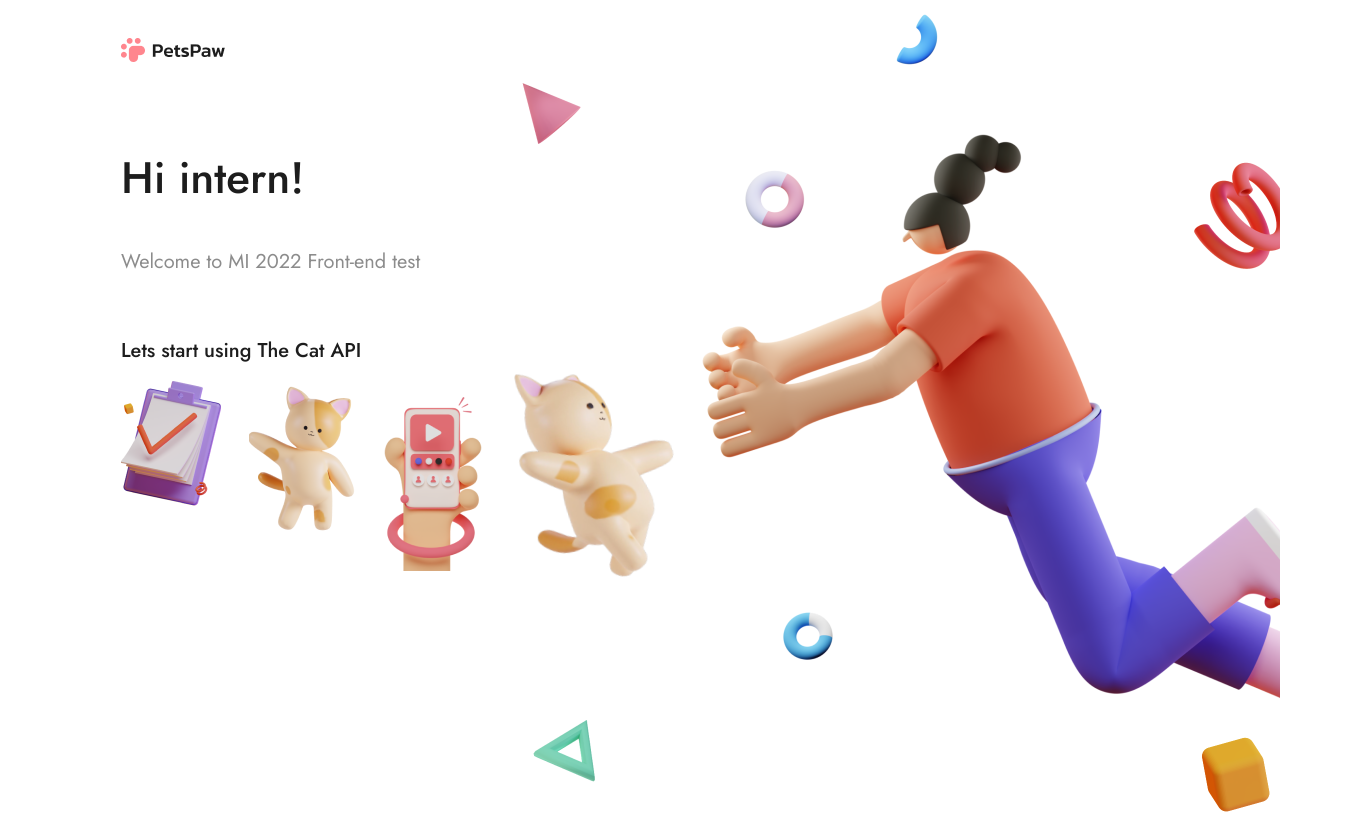
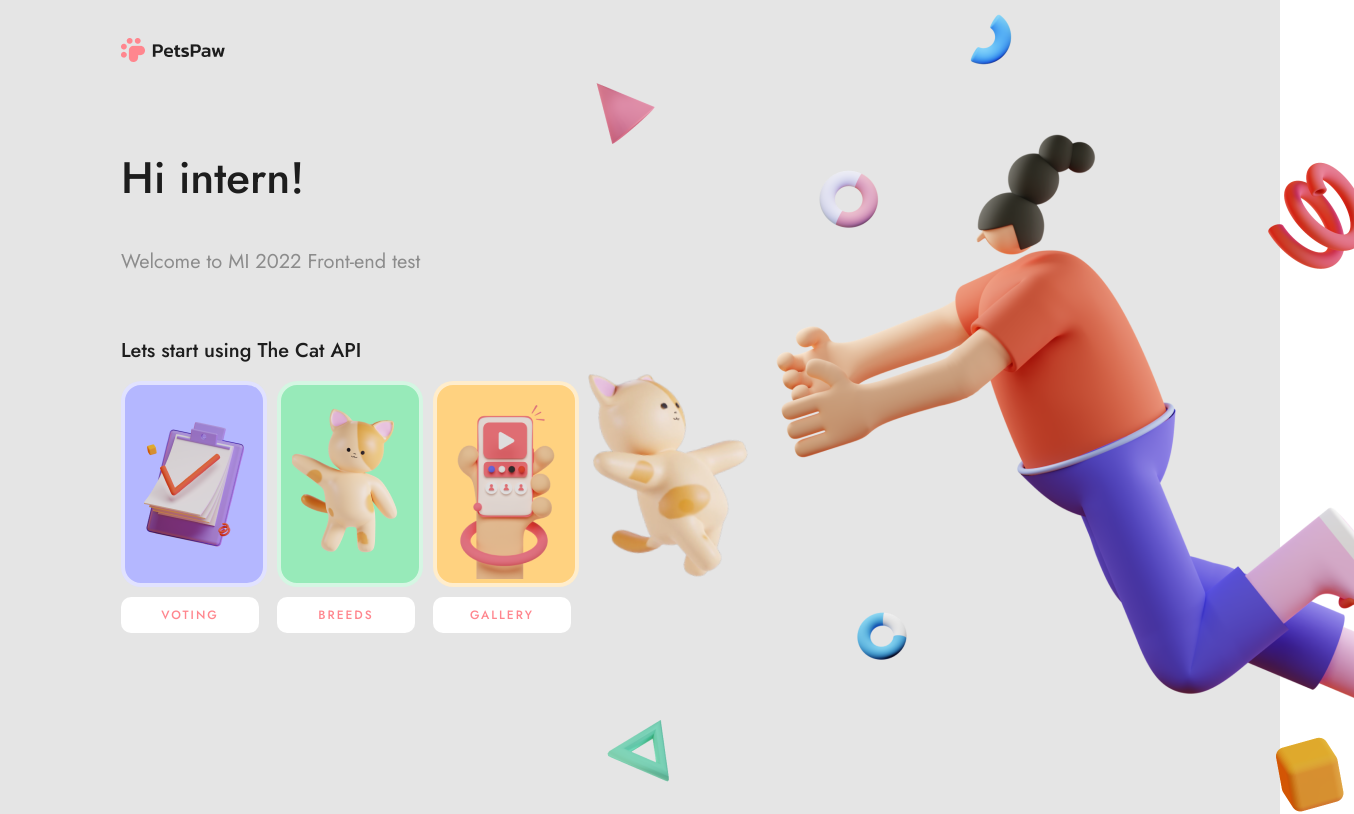
Before and after one commit to Misha77b/cats, a React (Create React App) app: page / in a window 1280 px wide. Shown: the top 814 px of the page, 1354 px wide, since content can reach past the window. Built offline with nearby package versions, Linux system fonts and the light colour scheme; no server answers.

Commit message:
home-page styling

```diff
--- a/src/App.css
+++ b/src/App.css
@@ -5,6 +5,7 @@
 .App{
   display: grid;
   grid-template-columns: 1fr 1fr;
+  background: #E5E5E5;
     /* grid-template-rows: 1fr; */
 }
 
--- a/src/Components/home/Home.jsx
+++ b/src/Components/home/Home.jsx
@@ -1,5 +1,19 @@
-import React from 'react'
-import UseStylesHome from './UseStylesHome'
+import React from 'react';
+import UseStylesHome from './UseStylesHome';
+import Button from '@mui/material/Button';
+
+const btnStyles = {
+  fontFamily: "Jost",
+  fontSize: '12px',
+  fontWeight: '500',
+  letterSpacing: '2px',
+  color: '#FF868E',
+  width: '138px',
+  height: '36px',
+  borderRadius: '10px',
+  textAlign: 'center',
+  background: '#FFFFFF',
+}
 
 const Home = () => {
   UseStylesHome()
@@ -13,17 +27,44 @@ const Home = () => {
         <h2 className='home-starts-title'>Lets start using The Cat API</h2>
 
         <div className='home-menu'>
+
           <div className='btn-container'>
-            <img className='vote-table' src="../assets/homepage/vote-table.png" alt="vote-table" />
-            {/* btn */}
+            <div className='menu-image-container vote-container'>
+              <img className='home-image vote-table' src="../assets/homepage/vote-table.png" alt="vote-table" />
+            </div>
+            <Button
+              // onClick={handleOpen}
+              className='vote-btn home-btn'
+              sx={btnStyles}
+            >
+              VOTING
+            </Button>
           </div>
+
           <div className='btn-container'>
-            <img className='pet-breeds' src="../assets/homepage/pet-breeds.png" alt="pet-breeds" />
-            {/* btn */}
+            <div className='menu-image-container breed-container'>
+              <img className='home-image pet-breeds' src="../assets/homepage/pet-breeds.png" alt="pet-breeds" />
+            </div>
+            <Button
+              // onClick={handleOpen}
+              className='breeds-btn home-btn'
+              sx={btnStyles}
+            >
+              BREEDS
+            </Button>
           </div>
+
           <div className='btn-container'>
-            <img className='images-search' src="../assets/homepage/images-search.png" alt="images-search" />
-            {/* btn */}
+            <div className='menu-image-container search-container'>
+              <img className='home-image images-search' src="../assets/homepage/images-search.png" alt="images-search" />
+            </div>
+            <Button
+              // onClick={handleOpen}
+              className='search-btn home-btn'
+              sx={btnStyles}
+            >
+              GALLERY
+            </Button>
           </div>
 
           {/* <img className='vote-table' src="../assets/homepage/vote-table.png" alt="vote-table" />
--- a/src/Components/home/UseStylesHome.js
+++ b/src/Components/home/UseStylesHome.js
@@ -2,7 +2,7 @@ import { makeStyles } from '@mui/styles';
 
 const UseStylesHome = makeStyles({
     '@global': {
-        '.header': {
+        '.home': {
             // width: '100%',
             // height: '80px',
             // background: 'rgba(10, 10, 10, 0.7)',
@@ -38,19 +38,51 @@ const UseStylesHome = makeStyles({
             color: '#1D1D1D',
         },
         '.home-menu': {
-            // have some questions and thoughts
+            // have some questions and thoughts about layout of items
             display: 'grid',
             gridTemplateColumns: '1fr 1fr 1fr',
+            gap: '10px'
         },
-        '.vote-table': {
+        '.menu-image-container': {
+            marginBottom: '10px',
+            display: 'flex',
+            justifyContent: 'center',
+            alignItems: 'center',
+            width: '138px',
+            height: '198px',
+            border: '2px solid green',
+            borderRadius: '20px',
+        },
+        '.vote-container': {
+            background: '#B4B7FF',
+            border: '4px solid rgba(255, 255, 255, 0.6)',
 
         },
-        '.pet-breeds': {
-
+        '.breed-container': {
+            background: "#97EAB9",
+            border: "4px solid rgba(255, 255, 255, 0.6)",
         },
-        '.images-search': {
-
-        }
+        '.search-container': {
+            background: '#FFD280',
+            border: '4px solid rgba(255, 255, 255, 0.6)',
+        },
+        '.home-btn': {
+            fontFamily: "Jost",
+            fontSize: '12px',
+            fontWeight: '500'
+        },
+        // '.vote-table': {
+        //     width: '117px',
+        //     height: '163px'
+        // },
+        // '.pet-breeds': {
+        //     width: '117px',
+        //     height: '163px'
+        // },
+        // '.images-search': {
+        //     width: '112px',
+        //     height: '190px'
+        // }
     }
 })
 
```
